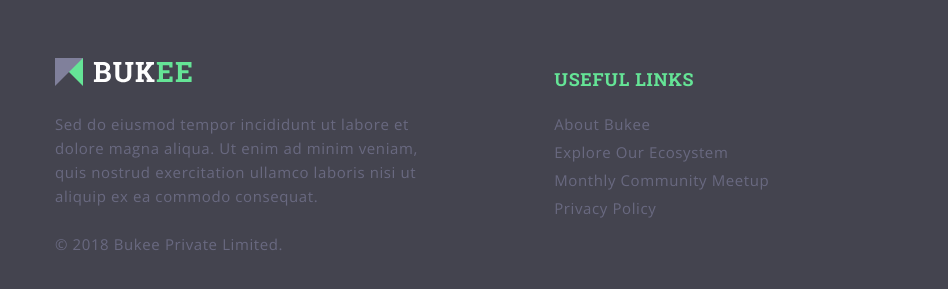
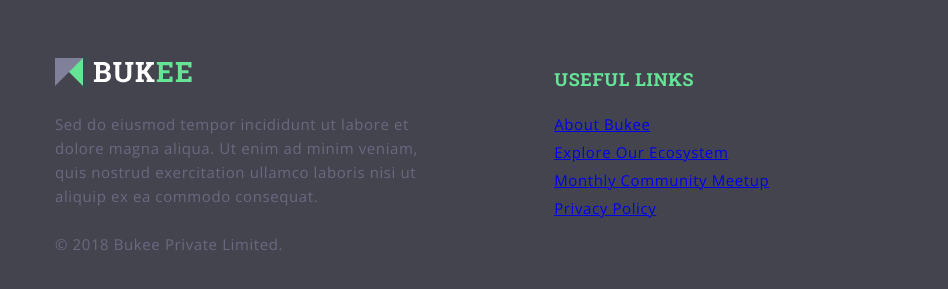
Before and after one commit to julia-fedulova/Bukee, a plain HTML site: page index.html in a window 1280 px wide. Shown: the part 7750-8039 px from the top of the page, 0-948 px from the left. Drawn offline with nearby package versions, Linux system fonts and the light colour scheme; a script that the page names is missing.

Commit message:
Update index.html

```diff
--- a/index.html
+++ b/index.html
@@ -332,10 +332,10 @@
         <div>
           <h2 class="footer-block__title">Useful Links</h2>
           <ul class="footer-block__list">
-            <li>About Bukee</li>
-            <li>Explore Our Ecosystem</li>
-            <li>Monthly Community Meetup</li>
-            <li>Privacy Policy</li>
+            <li><a href="#">About Bukee</a></li>
+            <li><a href="#">Explore Our Ecosystem</a></li>
+            <li><a href="#">Monthly Community Meetup</a></li>
+            <li><a href="#">Privacy Policy</a></li>
           </ul>
         </div>
         <div>
```
